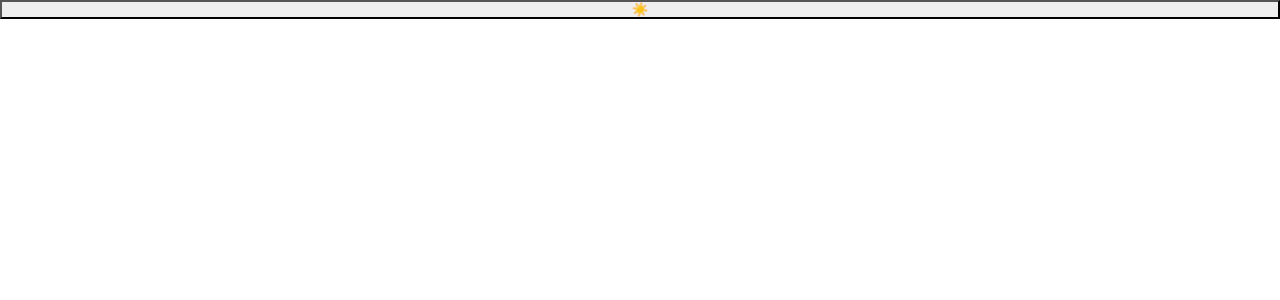
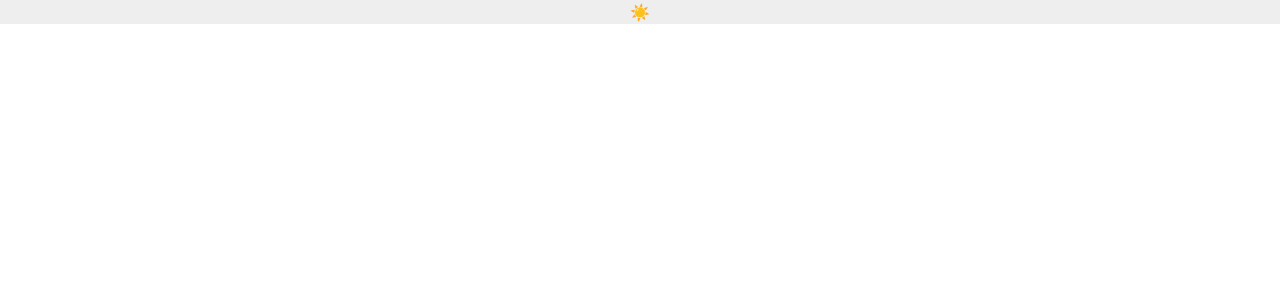
Before and after one commit to gitbhusalhubpramish/todoapp, a Next.js app in the folder todo/: page / in a window 1280 px wide. Shown: the top 300 px of the page. Built offline with nearby package versions, Linux system fonts and the light colour scheme.

Commit message:
theme fixed

```diff
--- a/todo/app/globals.css
+++ b/todo/app/globals.css
@@ -1,6 +1,9 @@
-@tailwind base;
+/*@tailwind base;
 @tailwind components;
 @tailwind utilities;
+*/
+@import "tailwindcss";
+@custom-variant dark (&:where(.dark, .dark *));
 *{
 	margin: 0px;
 	padding: 0px;
--- a/todo/tailwind.config.js
+++ b/todo/tailwind.config.js
@@ -1,5 +1,6 @@
 /** @type {import('tailwindcss').Config} */
 module.exports = {
+	darkMode: "class",
   content: [
     "./app/**/*.{js,ts,jsx,tsx}",       // for Next.js app dir
     "./pages/**/*.{js,ts,jsx,tsx}",     // for pages dir
```
